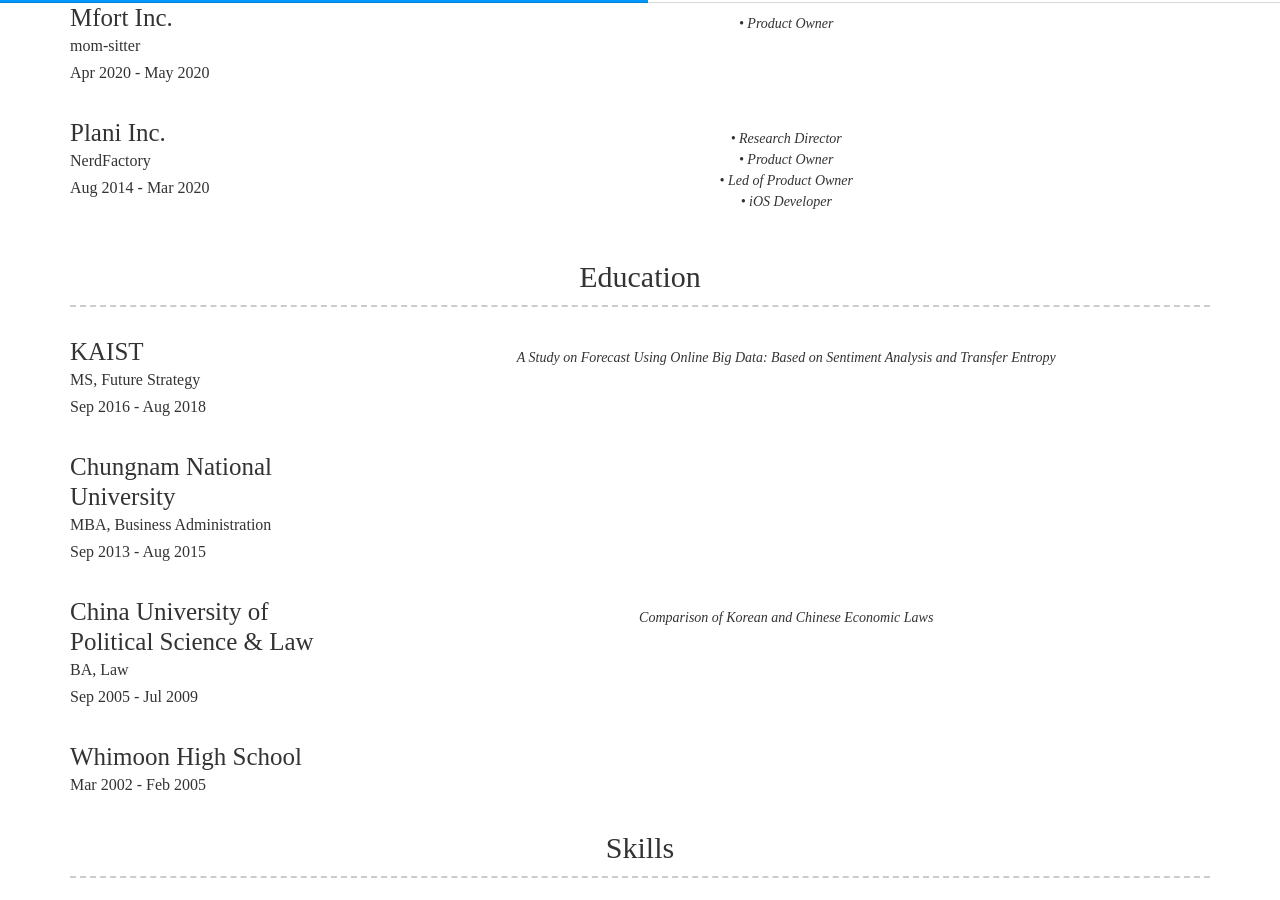
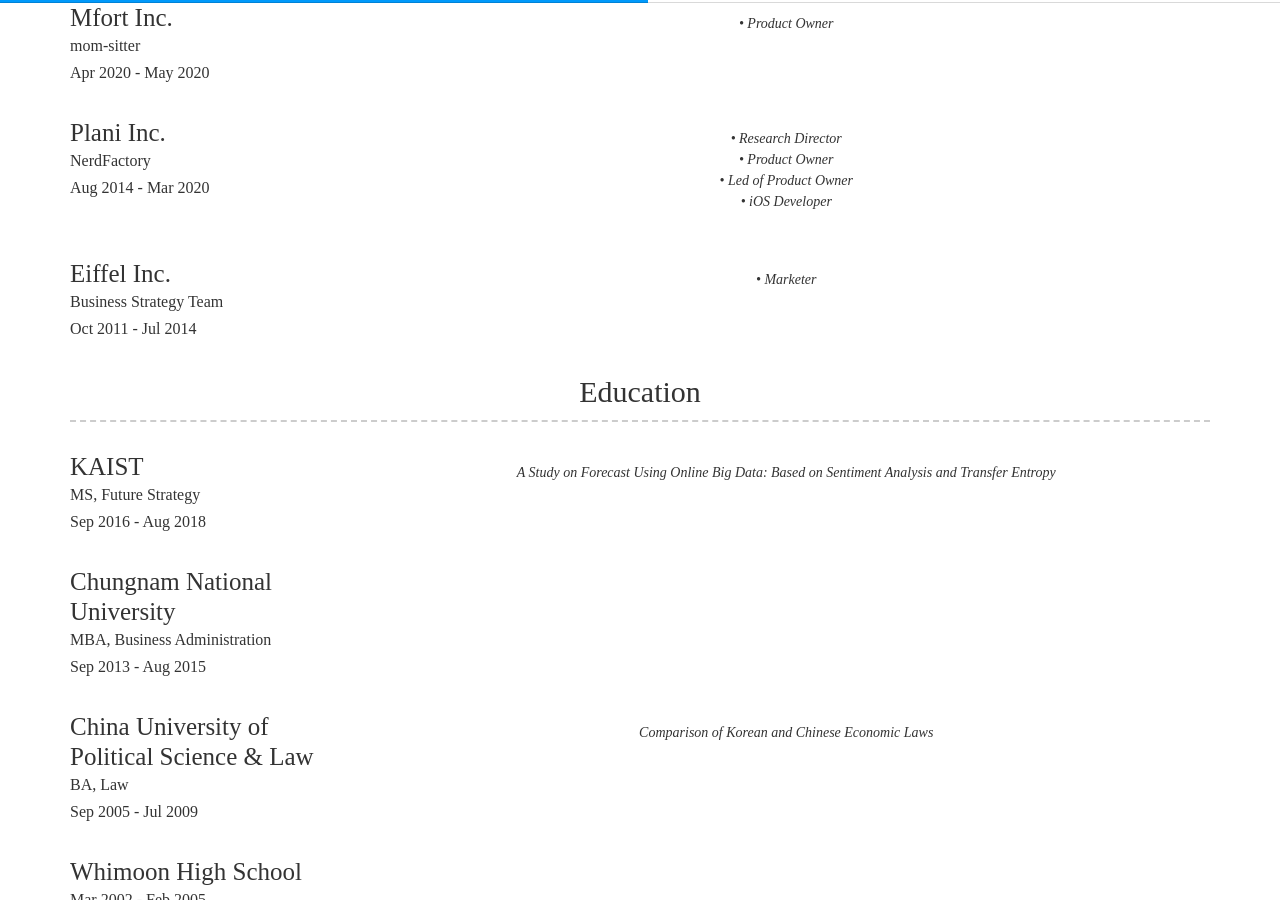
Before and after one commit to SeungbinBaik/SeungbinBaik.github.io, a Jekyll site: the page built from index.md, in a window 1280 px wide and 900 px high, scrolled down 933 px. Built offline with Jekyll 4.4.1, drawn with Linux system fonts in a browser that asks for light colours; nearby versions of some CDN libraries; some web fonts are replaced.

Commit message:
fix misplace

```diff
--- a/_config.yml
+++ b/_config.yml
@@ -97,6 +97,13 @@
         caption: Aug 2014 - Mar 2020
         quote: >
           &#8226; Research Director<br>&#8226; Product Owner<br>&#8226; Led of Product Owner<br>&#8226; iOS Developer
+      - layout: left
+        title: Eiffel Inc.
+        sub_title: Business Strategy Team
+        caption: Oct 2011 - Jul 2014
+        quote: >
+          &#8226; Marketer<br>
+
   - title: Education
     layout: list
     content:
```
Also changed, not shown: 1 other file.
